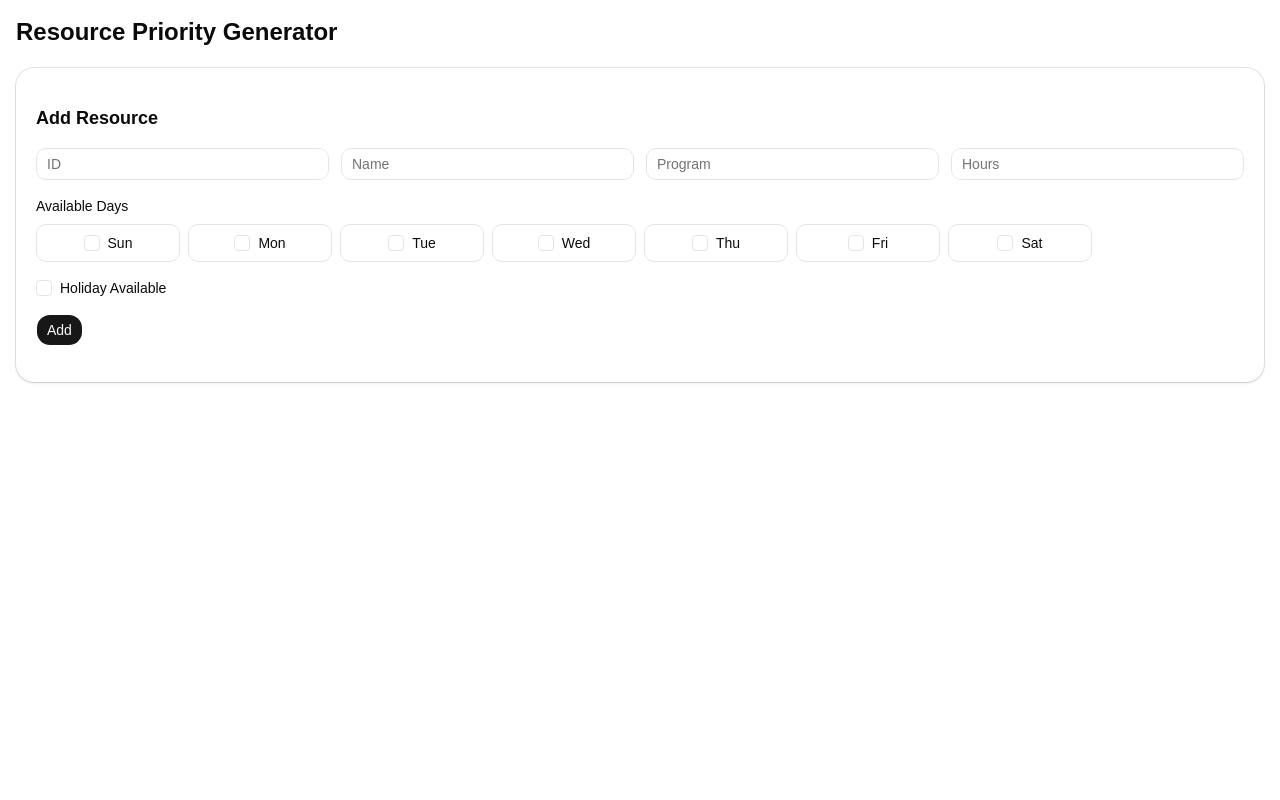
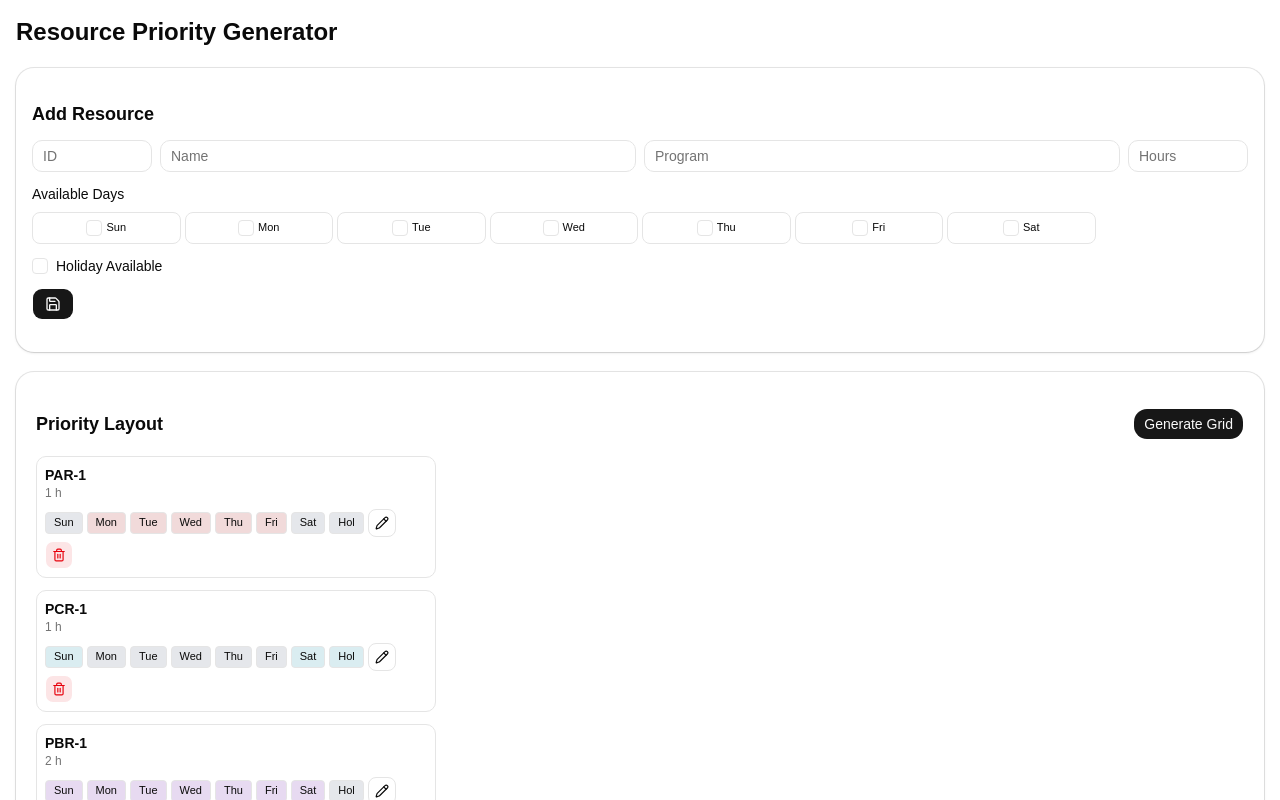
Before and after one commit to vijaydhiman51/resource-priority-ui, a React (Vite) app: page / in a window 1280 px wide. Shown: the top 800 px of the page. Built offline with nearby package versions, Linux system fonts and the light colour scheme.

Commit message:
UI enhancement, color for the resources and toggle functionality

```diff
--- a/src/resource_priority_ui.jsx
+++ b/src/resource_priority_ui.jsx
@@ -3,7 +3,9 @@ import { Card, CardContent } from "@/components/ui/card";
 import { Button } from "@/components/ui/button";
 import { Input } from "@/components/ui/input";
 import { Checkbox } from "@/components/ui/checkbox";
+import { Save, Pencil, Trash2 } from "lucide-react";
 import ResourcePriorityGenerator from "./ResourcePriorityGenerator";
+import initialResources from "./data.json";
 
 const DAYS = [
   "Sunday",
@@ -27,6 +29,20 @@ const DAY_SHORT = {
   Holiday: "Hol",
 };
 
+function generateColorFromIndex(index) {
+  const hue = (index * 137.508) % 360;
+  return `hsl(${Math.round(hue)}, 45%, 90%)`;
+}
+
+const resourcesWithColors = initialResources
+  .map((item, index) => ({
+    ...item,
+    Color: generateColorFromIndex(index),
+    ToggleAllowedDays: [...item.AvailableDays],
+    ToggleHolidayAllowed: item.HolidayAvailable,
+  }))
+  .sort((a, b) => a.SeasonHours - b.SeasonHours);
+
 function ResourcePriorityUI() {
   const emptyResource = {
     Id: "",
@@ -35,24 +51,23 @@ function ResourcePriorityUI() {
     SeasonHours: "",
     HolidayAvailable: false,
     AvailableDays: [],
+    Color: "",
+    ToggleAllowedDays: [],
+    ToggleHolidayAllowed: false,
   };
 
   const [resource, setResource] = useState(emptyResource);
-  const [resources, setResources] = useState([]);
+  const [resources, setResources] = useState(resourcesWithColors);
   const [grid, setGrid] = useState([]);
   const [editIndex, setEditIndex] = useState(null);
 
   const handleInput = (field, value) => {
-    setResource((prev) => ({
-      ...prev,
-      [field]: value,
-    }));
+    setResource((prev) => ({ ...prev, [field]: value }));
   };
 
   const handleDayToggle = (day) => {
     setResource((prev) => {
       const exists = prev.AvailableDays.includes(day);
-
       return {
         ...prev,
         AvailableDays: exists
@@ -62,6 +77,38 @@ function ResourcePriorityUI() {
     });
   };
 
+  const toggleResourceDay = (resourceIndex, day) => {
+    setResources((prev) =>
+      prev.map((item, index) => {
+        if (index !== resourceIndex) return item;
+        if (!item.ToggleAllowedDays.includes(day)) return item;
+
+        const exists = item.AvailableDays.includes(day);
+
+        return {
+          ...item,
+          AvailableDays: exists
+            ? item.AvailableDays.filter((d) => d !== day)
+            : [...item.AvailableDays, day],
+        };
+      })
+    );
+  };
+
+  const toggleHolidayAvailability = (resourceIndex) => {
+    setResources((prev) =>
+      prev.map((item, index) => {
+        if (index !== resourceIndex) return item;
+        if (!item.ToggleHolidayAllowed) return item;
+
+        return {
+          ...item,
+          HolidayAvailable: !item.HolidayAvailable,
+        };
+      })
+    );
+  };
+
   const saveResource = () => {
     if (!resource.Name || !resource.Id) return;
 
@@ -69,17 +116,29 @@ function ResourcePriorityUI() {
       ...resource,
       Id: Number(resource.Id),
       SeasonHours: Number(resource.SeasonHours || 0),
+      Color:
+        editIndex !== null
+          ? resources[editIndex].Color
+          : generateColorFromIndex(resources.length),
+      ToggleAllowedDays: [...resource.AvailableDays],
+      ToggleHolidayAllowed: resource.HolidayAvailable,
     };
 
     if (editIndex !== null) {
       setResources((prev) =>
-        prev.map((item, index) =>
+        prev
+          .map((item, index) =>
             index === editIndex ? formattedResource : item
           )
+          .sort((a, b) => a.SeasonHours - b.SeasonHours)
       );
       setEditIndex(null);
     } else {
-      setResources((prev) => [...prev, formattedResource]);
+      setResources((prev) =>
+        [...prev, formattedResource].sort(
+          (a, b) => a.SeasonHours - b.SeasonHours
+        )
+      );
     }
 
     setResource(emptyResource);
@@ -87,13 +146,11 @@ function ResourcePriorityUI() {
 
   const editResource = (index) => {
     const selected = resources[index];
-
     setResource({
       ...selected,
       Id: String(selected.Id),
       SeasonHours: String(selected.SeasonHours),
     });
-
     setEditIndex(index);
   };
 
@@ -113,8 +170,7 @@ function ResourcePriorityUI() {
 
   const generateGrid = () => {
     const app = new ResourcePriorityGenerator();
-    const result = app.buildGrid(resources);
-    setGrid(result);
+    setGrid(app.buildGrid(resources));
   };
 
   return (
@@ -123,30 +179,27 @@ function ResourcePriorityUI() {
         <h1 className="text-2xl font-bold">Resource Priority Generator</h1>
 
         <Card className="rounded-2xl shadow-sm">
-          <CardContent className="p-5 space-y-4">
+          <CardContent className="p-4 space-y-3">
             <h2 className="text-lg font-semibold">
               {editIndex !== null ? "Edit Resource" : "Add Resource"}
             </h2>
 
-            <div className="grid md:grid-cols-4 gap-3">
+            <div className="grid md:grid-cols-[120px_1fr_1fr_120px] gap-2">
               <Input
                 placeholder="ID"
                 value={resource.Id}
                 onChange={(e) => handleInput("Id", e.target.value)}
               />
-
               <Input
                 placeholder="Name"
                 value={resource.Name}
                 onChange={(e) => handleInput("Name", e.target.value)}
               />
-
               <Input
                 placeholder="Program"
                 value={resource.Program}
                 onChange={(e) => handleInput("Program", e.target.value)}
               />
-
               <Input
                 placeholder="Hours"
                 value={resource.SeasonHours}
@@ -156,11 +209,11 @@ function ResourcePriorityUI() {
 
             <div>
               <p className="font-medium mb-2 text-sm">Available Days</p>
-              <div className="grid grid-cols-4 md:grid-cols-8 gap-2">
+              <div className="grid grid-cols-4 md:grid-cols-8 gap-1">
                 {DAYS.filter((d) => d !== "Holiday").map((day) => (
                   <label
                     key={day}
-                    className="flex items-center justify-center gap-2 border rounded-lg px-2 py-2 text-sm"
+                    className="flex items-center justify-center gap-1 border rounded-md px-1.5 py-1 text-[11px] min-h-[32px]"
                   >
                     <Checkbox
                       checked={resource.AvailableDays.includes(day)}
@@ -182,16 +235,16 @@ function ResourcePriorityUI() {
               <span>Holiday Available</span>
             </label>
 
-            <div className="flex gap-3">
-              <Button onClick={saveResource} className="rounded-xl">
-                {editIndex !== null ? "Update" : "Add"}
+            <div className="flex gap-2">
+              <Button onClick={saveResource} className="rounded-lg px-3">
+                <Save className="w-4 h-4" />
               </Button>
 
               {editIndex !== null && (
                 <Button
                   variant="outline"
                   onClick={cancelEdit}
-                  className="rounded-xl"
+                  className="rounded-lg"
                 >
                   Cancel
                 </Button>
@@ -210,57 +263,67 @@ function ResourcePriorityUI() {
                 </Button>
               </div>
 
-              <div className="grid lg:grid-cols-[380px_1fr] gap-6 items-start">
+              <div className="grid lg:grid-cols-[400px_1fr] gap-6 items-start">
                 <div className="space-y-3">
                   {resources.map((r, index) => (
                     <div
                       key={index}
-                      className="border rounded-xl p-3 space-y-2"
+                      className="border rounded-lg p-2"
+                      style={{ backgroundColor: "white" }}
                     >
-                      <div className="flex items-center justify-between">
-                        <div>
                       <p className="font-semibold">{r.Name}</p>
-                          <p className="text-xs text-muted-foreground">
+                      <p className="text-xs text-muted-foreground mb-2">
                         {r.SeasonHours} h
                       </p>
-                        </div>
 
-                        <div className="flex gap-2">
+                      <div className="flex flex-wrap items-center gap-1">
+                        {DAYS.filter((d) => d !== "Holiday").map((day) => {
+                          const isAvailable = r.AvailableDays.includes(day);
+                          const canToggle = r.ToggleAllowedDays.includes(day);
+
+                          return (
+                            <span
+                              key={day}
+                              onClick={() => canToggle && toggleResourceDay(index, day)}
+                              className="px-2 py-0.5 rounded border text-[11px]"
+                              style={{
+                                cursor: canToggle ? "pointer" : "not-allowed",
+                                backgroundColor: isAvailable ? r.Color : "#e5e7eb",
+                              }}
+                            >
+                              {DAY_SHORT[day]}
+                            </span>
+                          );
+                        })}
+
+                        <span
+                          onClick={() => toggleHolidayAvailability(index)}
+                          className="px-2 py-0.5 rounded border text-[11px]"
+                          style={{
+                            cursor: r.ToggleHolidayAllowed ? "pointer" : "not-allowed",
+                            backgroundColor: r.HolidayAvailable ? r.Color : "#e5e7eb",
+                          }}
+                        >
+                          Hol
+                        </span>
+
                         <Button
                           variant="outline"
                           size="sm"
                           onClick={() => editResource(index)}
+                          className="h-7 w-7 min-w-[28px] p-0 shrink-0"
                         >
-                            Edit
+                          <Pencil className="w-4 h-4" />
                         </Button>
+
                         <Button
                           variant="destructive"
                           size="sm"
                           onClick={() => deleteResource(index)}
+                          className="h-7 w-7 min-w-[28px] p-0 shrink-0"
                         >
-                            Delete
+                          <Trash2 className="w-4 h-4" />
                         </Button>
-                        </div>
-                      </div>
-
-                      <div className="flex flex-wrap gap-1 text-xs">
-                        {DAYS.filter((d) => d !== "Holiday").map((day) => (
-                          <span
-                            key={day}
-                            className={`px-2 py-1 rounded border ${
-                              r.AvailableDays.includes(day)
-                                ? "bg-muted"
-                                : "opacity-40"
-                            }`}
-                          >
-                            {DAY_SHORT[day]}
-                          </span>
-                        ))}
-                        {r.HolidayAvailable && (
-                          <span className="px-2 py-1 rounded border bg-muted">
-                            Hol
-                          </span>
-                        )}
                       </div>
                     </div>
                   ))}
@@ -281,11 +344,24 @@ function ResourcePriorityUI() {
                       <tbody>
                         {grid.map((row, index) => (
                           <tr key={index}>
-                            {DAYS.map((day) => (
-                              <td key={day} className="border p-2">
-                                {row[day] || "-"}
+                            {DAYS.map((day) => {
+                              const resourceName = row[day];
+                              const matchedResource = resources.find(
+                                (r) => r.Name === resourceName
+                              );
+
+                              return (
+                                <td
+                                  key={day}
+                                  className="border p-2"
+                                  style={{
+                                    backgroundColor: matchedResource?.Color || "white",
+                                  }}
+                                >
+                                  {resourceName || "-"}
                                 </td>
-                            ))}
+                              );
+                            })}
                           </tr>
                         ))}
                       </tbody>
```
Lines whose indentation alone changed are shown as unchanged.
